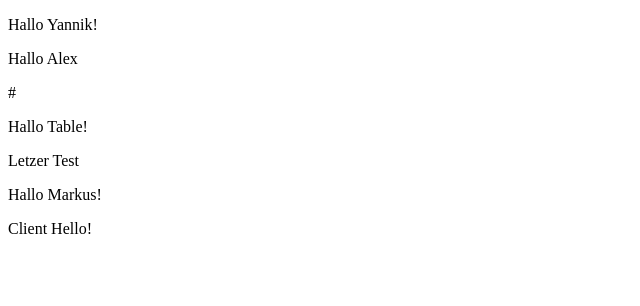
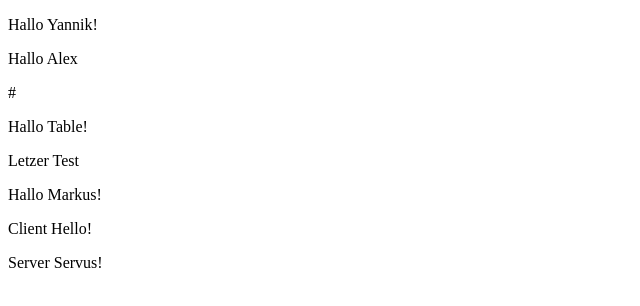
Before and after one commit to msundco/SMGW-Crew, a plain HTML site: page index.html in a window 1280 px wide. Shown: the whole page, without its empty margins (0-640 px from the left). Drawn offline with Linux system fonts and the light colour scheme.

Commit message:
Update index.html

```diff
--- a/index.html
+++ b/index.html
@@ -13,6 +13,7 @@
     <p>Letzer Test</p>
     <p>Hallo Markus!</p>
     <p>Client Hello!</p>
+    <p>Server Servus!</p>
 
 </body>
 </html>
```
